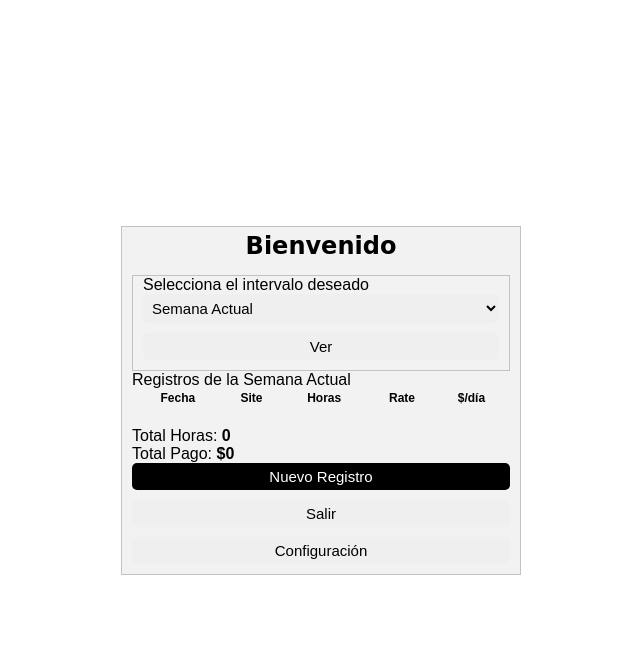
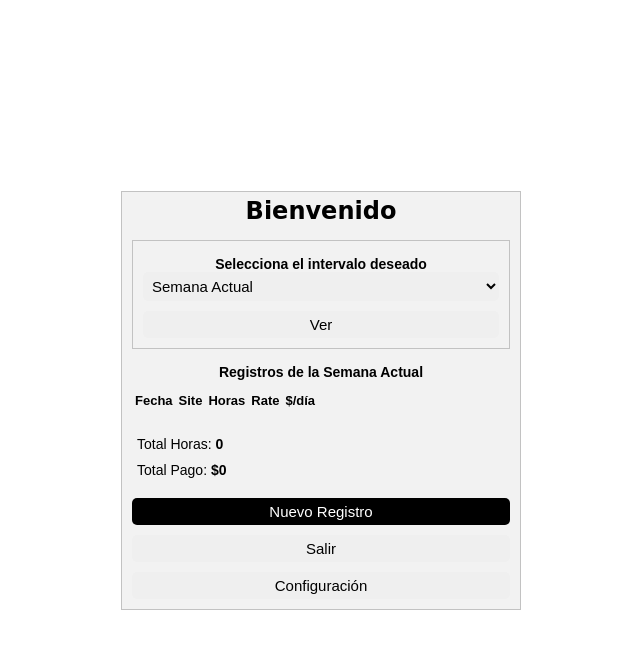
Before and after one commit to oscarsanpenilla/employee_control, a PHP site: page /crud_eventos/insertar_eventos_crud.php in a window 1280 px wide. Shown: the top 649 px of the page, without its empty margins (319-959 px from the left). Run offline with PHP 8.4, Linux system fonts and the light colour scheme; the visitor is signed in with stand-in values (Sample User, id 1); data that the repository does not hold is empty; some web fonts are replaced.

Commit message:
Mejora en la visulizacion de la tabla

```diff
--- a/css/events.css
+++ b/css/events.css
@@ -87,24 +87,56 @@ select.semana{
     margin-bottom: 10px;
 }
 
+p.txt_anterior_tabla, form p{
+  margin-top: 15px;
+  text-align: center;
+  font-weight: bold;
+  font-size: 14px;
+
+}
+
+
 
 table{
+  margin-top: 10px;
   margin-left: 0;
+  border-collapse: collapse;
+  margin-bottom: 20px;
+  text-align: center;
+  width: auto;
   font-size: 12px;
-  margin-bottom: 20px;
+
 }
 
-td.td_btn{
-  width: 20px;
+table thead{
+  font-size: 12px;
+  padding-bottom: 10px;
+
 }
 
-td{
-  font-size: 15px;
+table tbody{
+  font-size: 8px;
 }
 
-td.primera_fila{
+tr td {
+    border-bottom: 1px solid #ddd;
+    margin: auto;
+    font-size: 12px;
+}
+
+table tfoot tr td{
+  font-size: 14px;
+  padding: 10px;
+  border-bottom: none;
   text-align: center;
-  padding-bottom: 10px;
+}
+
+tr th{
+  font-size: 13px;
+  padding: 3px;
+}
+th.col_btn{
+  width: 18%;
 }
 
 input#id_empleado{
@@ -119,6 +151,15 @@ input.btn_principal{
   margin-bottom: 10px;
 }
 
+div.totales p{
+  text-align: left;
+  padding: 5px;
+  font-size: 14px;
+}
+
+div.btn_inf{
+  margin-top: 15px;
+}
 
 a {
 
```
